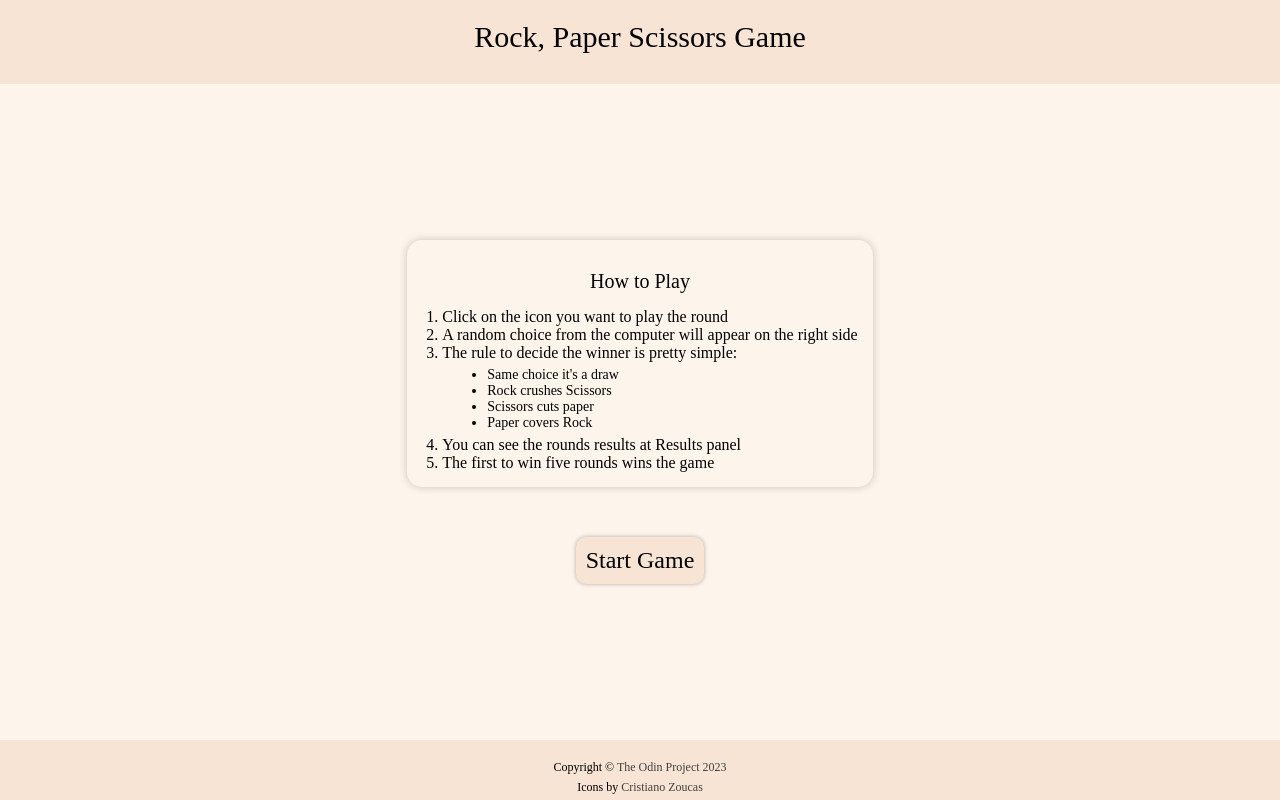
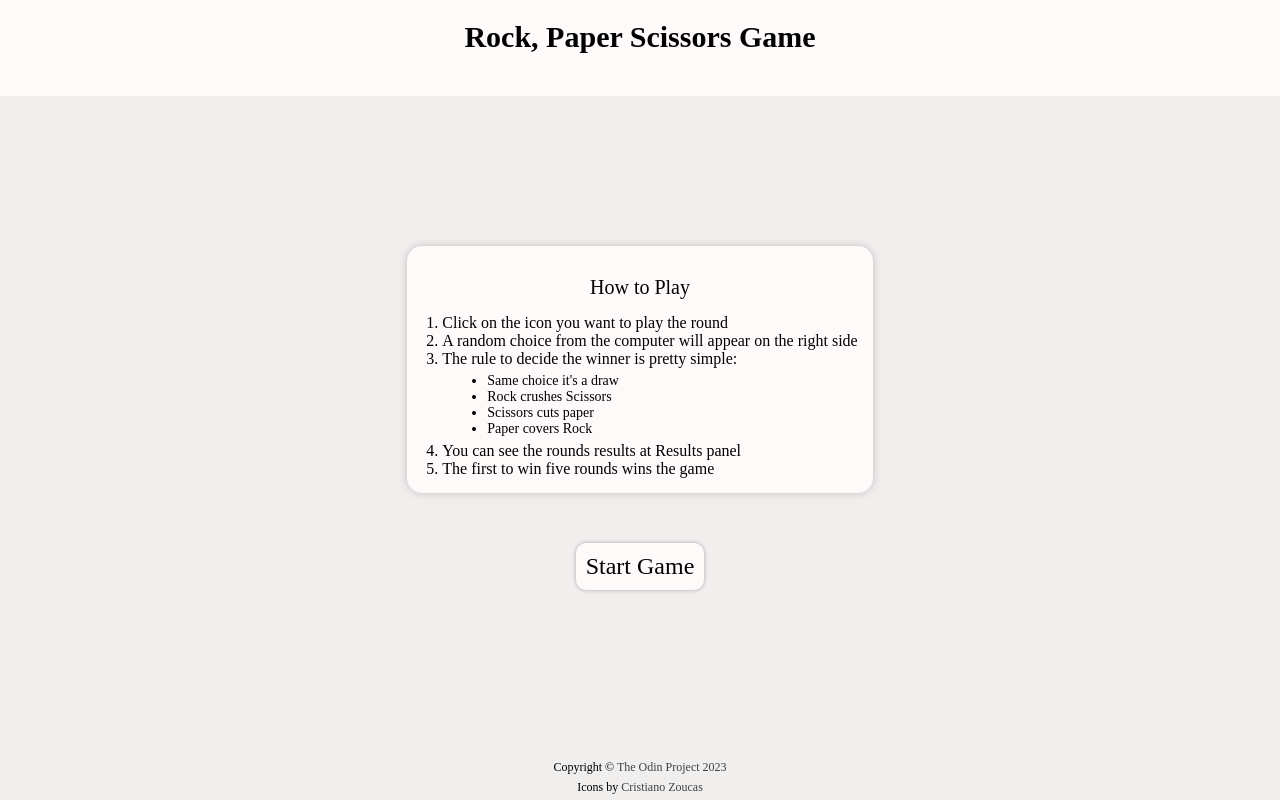
Before and after one commit to johnrds/rock-paper-scissors, a plain HTML site: page index.html in a window 1280 px wide. Drawn offline with Linux system fonts and the light colour scheme.

Commit message:
Changed color scheme

```diff
--- a/index.html
+++ b/index.html
@@ -10,7 +10,7 @@
 </head>
 
 <body>
-    <header>
+    <header class="header">
         <h1 class="title">Rock, Paper Scissors Game</h1>
     </header>
     <main>
--- a/style.css
+++ b/style.css
@@ -30,13 +30,20 @@ a:hover {
 
 header,
 footer {
-    background-color: hsl(28, 69%, 90%);
     padding-block: 20px;
     text-align: center;
 }
 
+header{
+    font-weight: bolder;
+    box-shadow: 5px 5px 10px -5px hsl(0, 0%, 50%);
+    background-color: hsl(0, 100%, 99%);
+    padding-bottom: 2rem;
+}
+
 footer {
     padding-bottom: 0;
+    background-color: hsl(0, 10%, 94%);
 }
 
 h1 {
@@ -57,7 +64,7 @@ footer p {
 }
 
 main {
-    background-color: hsl(28, 84%, 96%);
+    background-color: hsl(0, 10%, 94%);
     flex: 1;
     display: flex;
     align-items: center;
@@ -73,6 +80,7 @@ main {
 }
 
 .howToPlay {
+    background-color:hsl(0, 100%, 99%) ;
     border-radius: 15px;
     box-shadow: 0px 0px 8px hsla(0, 0%, 0%, 0.2);
     padding: 15px;
@@ -103,7 +111,7 @@ main {
 }
 
 .icon {
-    background-color: hsl(28, 69%, 95%);
+    background-color: hsl(0, 100%, 99%);
     border: 0px;
     box-shadow: 0px 0px 4px hsla(0, 0%, 0%, 0.3);
     text-align: center;
@@ -113,7 +121,7 @@ main {
 }
 
 .icon:hover {
-    background-color: hsl(28, 69%, 90%);
+    background-color: hsl(24, 15%, 94%);
 }
 
 img {
@@ -135,7 +143,7 @@ img {
 
 .computerChoice,
 .playerChoice {
-    background-color: hsl(28, 69%, 90%);
+    background-color: hsl(0, 100%, 99%);
     display: flex;
     flex-direction: column;
     align-items: center;
@@ -165,7 +173,7 @@ img {
 
 button {
     cursor: pointer;
-    background-color: hsl(28, 69%, 90%);
+    background-color: hsl(0, 100%, 99%);
     padding: 10px;
     font-size: 24px;
     border: 0px;
```
